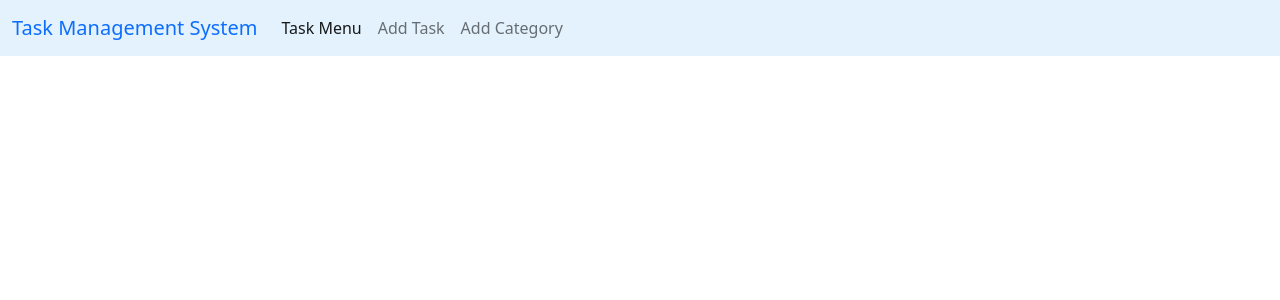
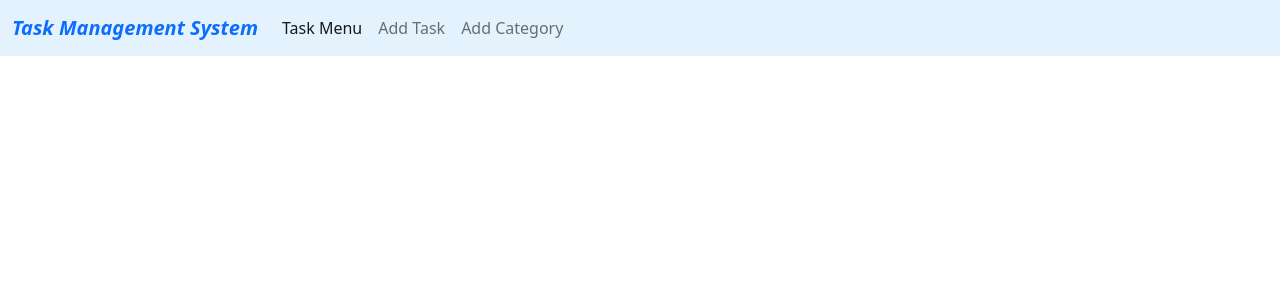
Before and after one commit to dmmonir2003/PHI-SDP-Assign-4, a Django app: template templates/home.html in a window 1280 px wide. Shown: the top 300 px of the page. Run offline with Django 3.2, Linux system fonts and the light colour scheme; the template is opened without the code that fills it, so the values that code supplies are empty.

Commit message:
add somthing design

```diff
--- a/templates/base.html
+++ b/templates/base.html
@@ -21,7 +21,7 @@
       style="background-color: #e3f2fd"
     >
       <div class="container-fluid">
-        <a class="navbar-brand text-primary" href="#">Task Management System</a>
+        <a class="navbar-brand fw-bolder fst-italic text-primary" href="#">Task Management System</a>
         <button
           class="navbar-toggler"
           type="button"
```
